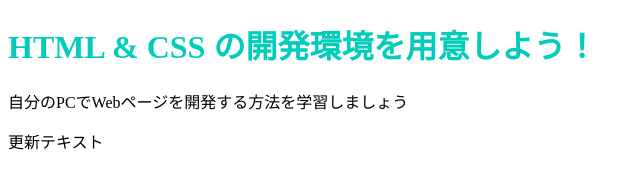
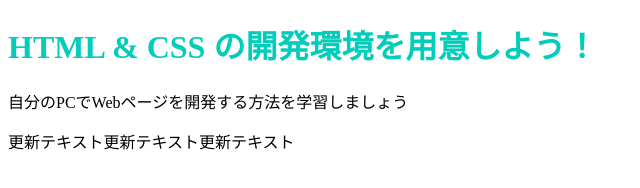
Before and after one commit to natsu-kobatake/natsu-kobatake.github.io, a plain HTML site: page index.html in a window 1280 px wide. Shown: the whole page, without its empty margins (0-640 px from the left). Drawn offline with Linux system fonts and the light colour scheme.

Commit message:
Update index.html

```diff
--- a/index.html
+++ b/index.html
@@ -9,6 +9,6 @@
   <body>
     <h1 class="title">HTML & CSS の開発環境を用意しよう！</h1>
     <p>自分のPCでWebページを開発する方法を学習しましょう</p>
-     <p>更新テキスト</p>
+     <p>更新テキスト更新テキスト更新テキスト</p>
   </body>
 </html>
```
